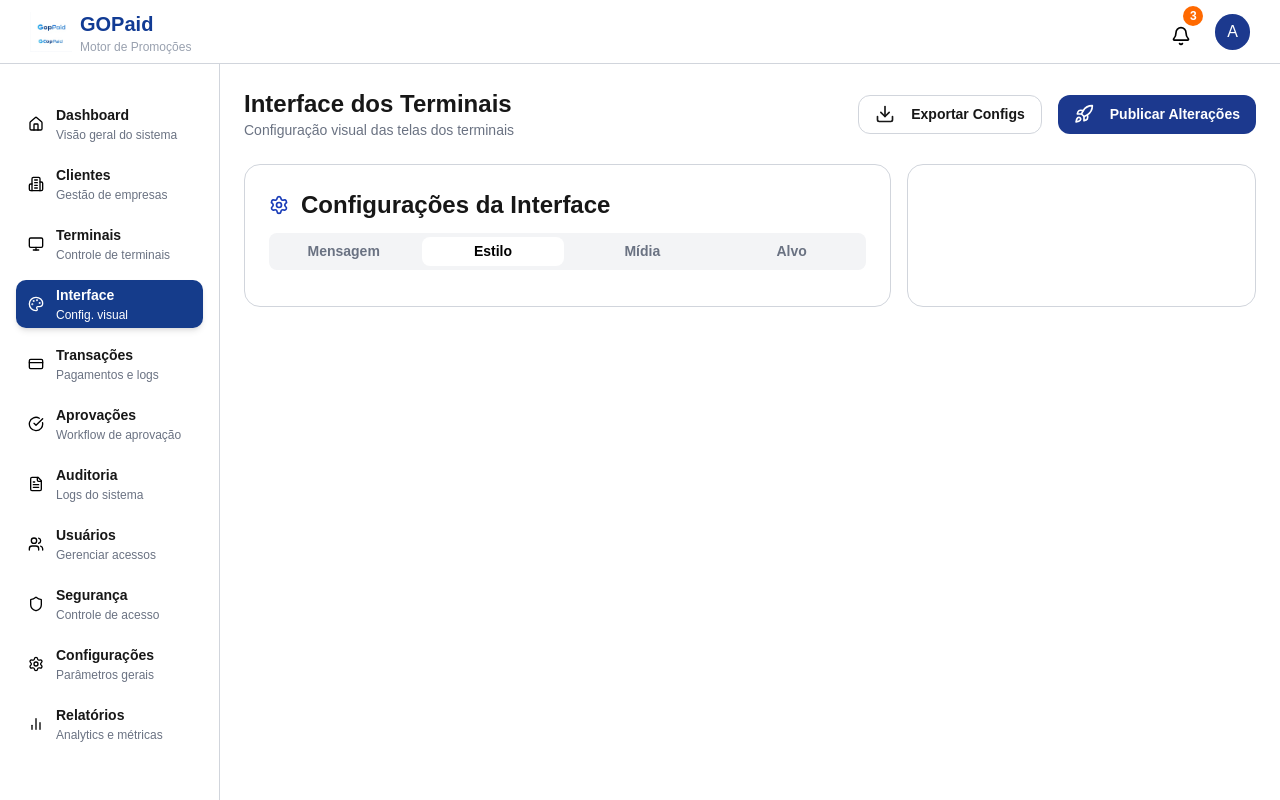
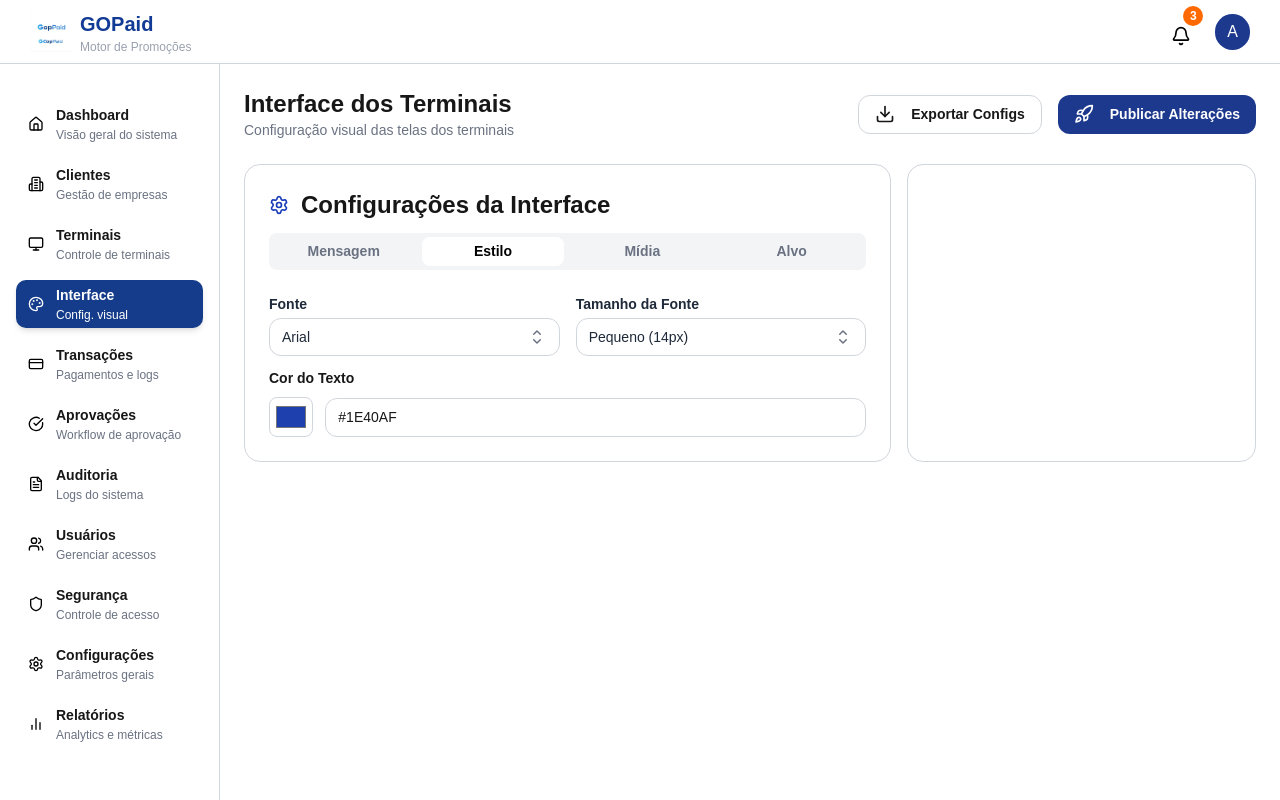
Before and after one commit to JohannPDaniel/Meu-projeto, a Next.js app: page /interface/estilo in a window 1280 px wide. Built offline with nearby package versions, Linux system fonts and the light colour scheme.

Commit message:
fazendo a parter de estilo da pagina de interface

```diff
--- a/src/app/interface/estilo/page.tsx
+++ b/src/app/interface/estilo/page.tsx
@@ -1,7 +1,58 @@
-export default function Estilo() {
-  return (
-    <>
-      <h1></h1>
-    </>
-  );
+'use client';
+
+import { useState } from "react";
+import StatusSelect from '../../../components/select';
+
+const OPTIONS = [
+	{ label: 'Arial', value: 'arial' },
+	{ label: 'Helvetica', value: 'helvetica' },
+	{ label: 'Roboto', value: 'roboto' },
+	{ label: 'Open Sans', value: 'open sans' },
+];
+
+const OPTIONS2 = [
+	{ label: 'Pequeno (14px)', value: 'pequeno' },
+	{ label: 'Médio (16px)', value: 'medio' },
+	{ label: 'Grande (20px)', value: 'grande' },
+	{ label: 'Extra Grande (24px)', value: 'extraGrande' },
+];
+
+export default function Estilo () {
+  const [color, setColor] = useState("#1E40AF")
+	return (
+		<div className='flex flex-col gap-3'>
+			<div className='flex gap-4 mt-3'>
+				<StatusSelect
+					name='fonte'
+					label='Fonte'
+					options={OPTIONS}
+					defaultValue='arial'
+				/>
+				<StatusSelect
+					name='tamanhoDaFonte'
+					label='Tamanho da Fonte'
+					options={OPTIONS2}
+					defaultValue='pequeno'
+				/>
+			</div>
+
+			<label className='flex flex-col gap-2'>
+				<span className='text-[14px] font-bold'>Cor do Texto</span>
+				<div className='flex items-center gap-3'>
+					<input
+						type='color'
+						value={color}
+						onChange={(e) => setColor(e.target.value)}
+						className='w-12 h-10 border border-gray-300 p-1 rounded-lg'
+					/>
+					<input
+						type='text'
+						value={color}
+						onChange={(e) => setColor(e.target.value)}
+						className='w-full text-[14px] border border-gray-300 py-2 pl-3 rounded-xl focus:outline-none focus:ring-2 focus:ring-blue-500'
+					/>
+				</div>
+			</label>
+		</div>
+	);
 }
```
